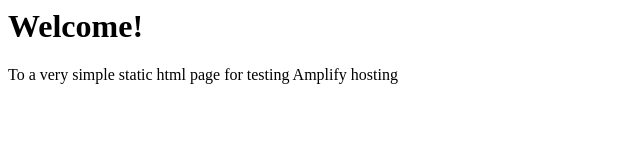
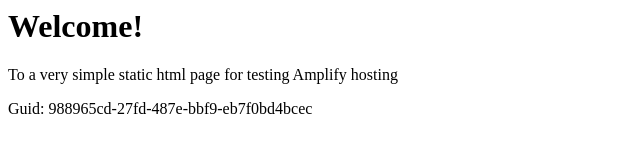
Before and after one commit to aws-aemilia-pdx/Github-PR-Commit-Integration-Test-DoNotTouch-Gith-OKSLNVO2-v1-gamma-us-west-2, a website: page src/index.html in a window 1280 px wide. Shown: the whole page, without its empty margins (0-640 px from the left). Drawn offline with Linux system fonts and the light colour scheme.

Commit message:
commit from integ tests

```diff
--- a/src/index.html
+++ b/src/index.html
@@ -1,3 +1,5 @@
+
+
 <html lang="en">
 
 <head>
@@ -10,6 +12,6 @@
 <body>
     <h1>Welcome!</h1>
     <p>To a very simple static html page for testing Amplify hosting</p>
-</body>
+    <p>Guid: 988965cd-27fd-487e-bbf9-eb7f0bd4bcec</p></body>
 
 </html>
```
